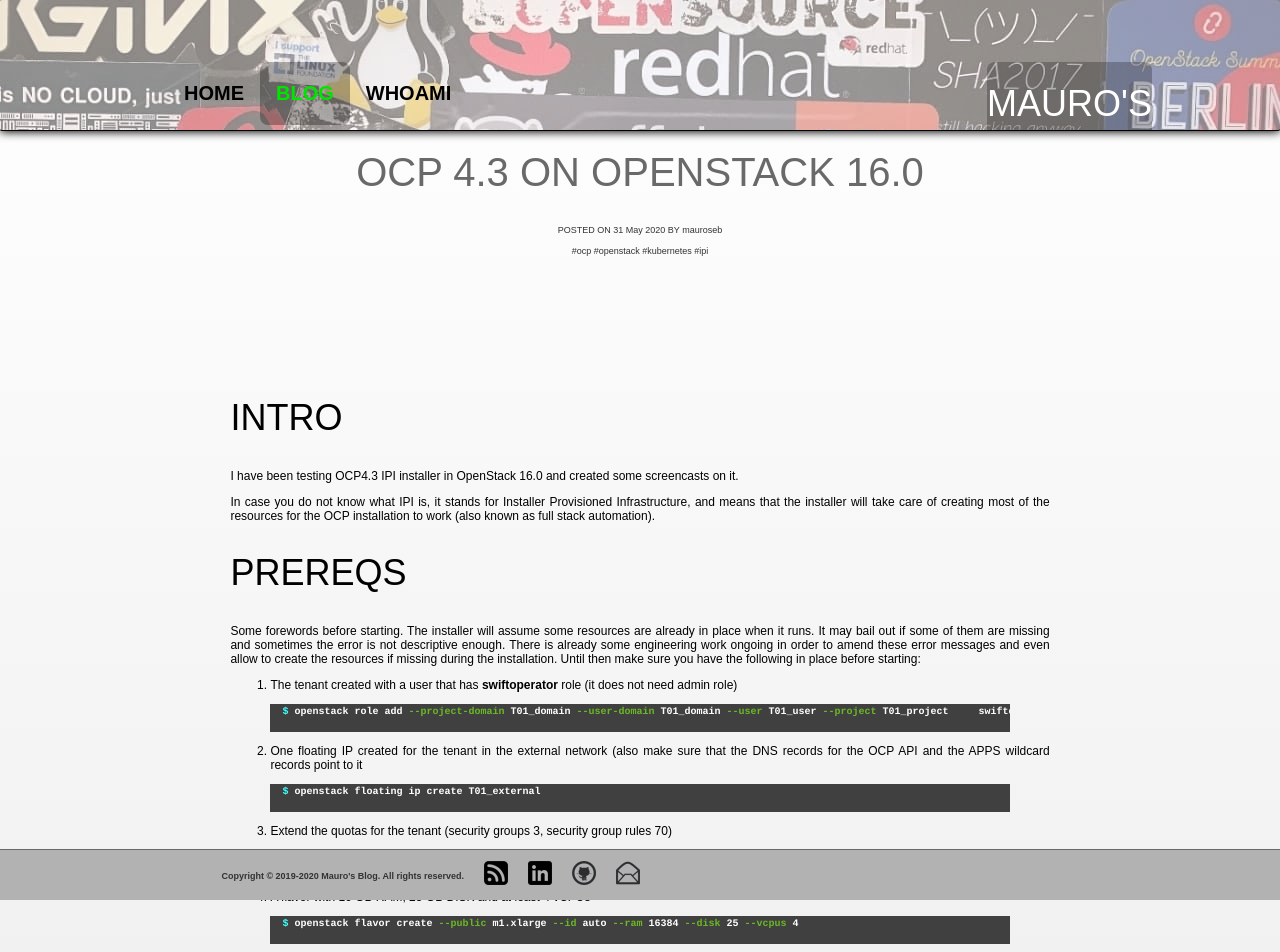
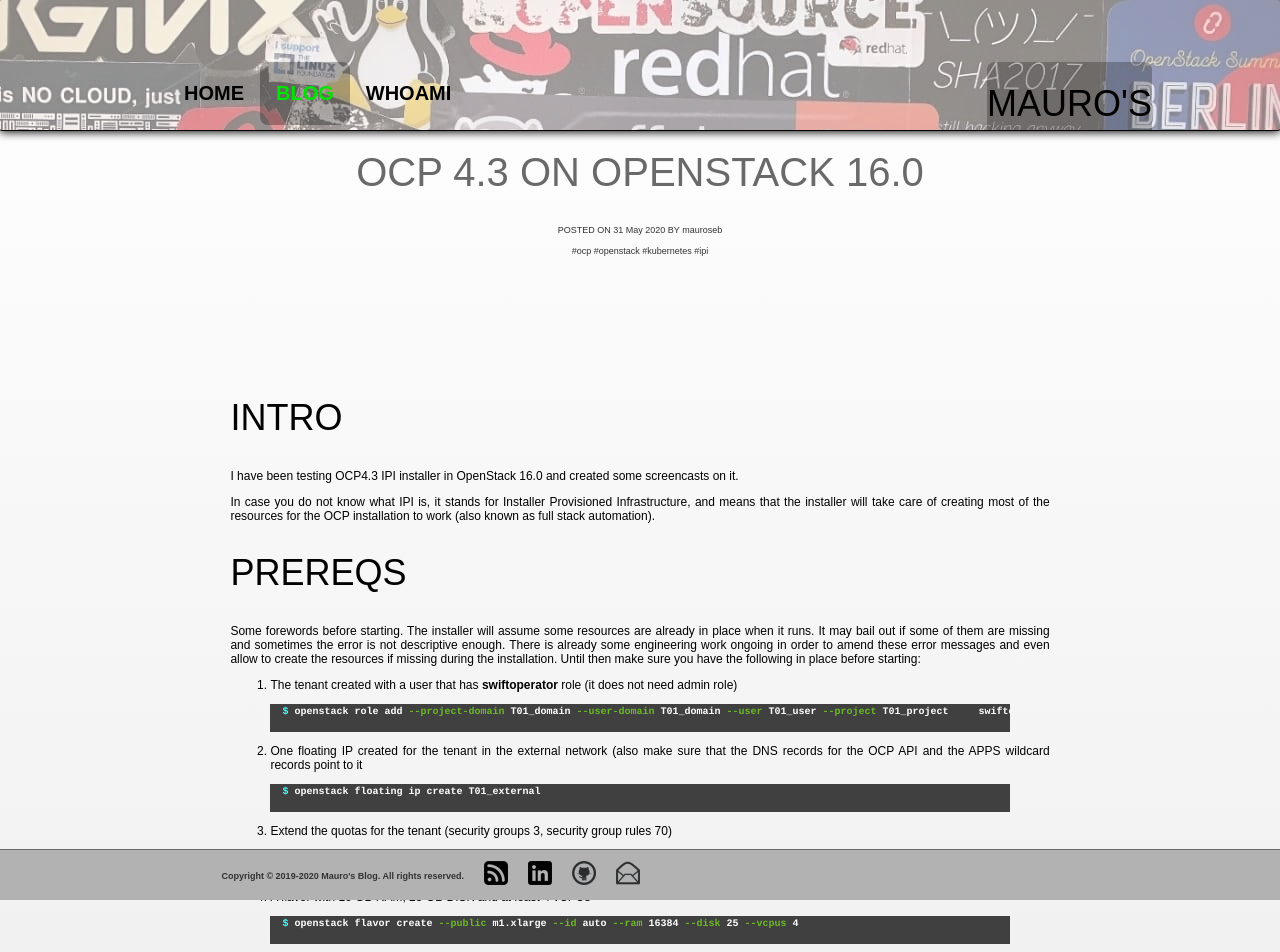
Before and after one commit to mauroseb/mauroseb.github.io, a Jekyll site: the page built from _posts/2020-05-31-OCP43-on-OSP16.md, in a window 1280 px wide. Shown: the top 952 px of the page. Built offline with Jekyll 4.4.1, drawn with Linux system fonts in a browser that asks for light colours.

Commit message:
Update main.css

```diff
--- a/css/main.css
+++ b/css/main.css
@@ -187,7 +187,7 @@
     font-weight: 300;
     line-height: 24px;
     text-transform: uppercase;
-    color:  #ffffff;
+    color:  #000000;
     align: center;
     vertical-align: middle;
 }
@@ -205,7 +205,7 @@
     font-family:'Arial', 'Sans-Serif';
     weight: 300;
     text-transform: uppercase;
-    color: #ffffff;
+    color: #000000;
     align: center;
     vertical-align: middle;
 }
```
